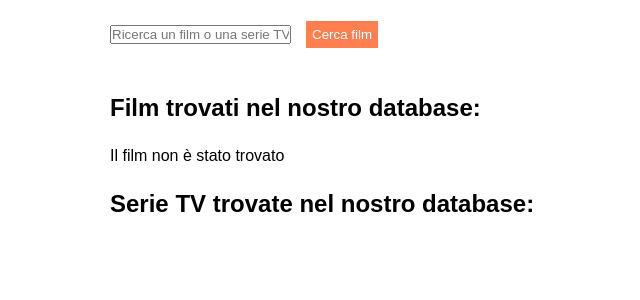
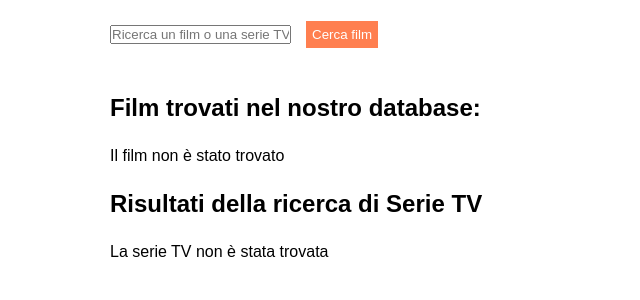
Before and after one commit to fabiomazzilli85/Boolflix, a Vue app: page / in a window 1280 px wide. Shown: the top 300 px of the page, without its empty margins (30-670 px from the left). Built offline with nearby package versions, Linux system fonts and the light colour scheme.

Commit message:
Inserito template con lista serie TV. Importato store.

```diff
--- a/src/components/results.vue
+++ b/src/components/results.vue
@@ -8,10 +8,16 @@
   </div>
 
   <div>
-    <h2>Serie TV trovate nel nostro database:</h2>
-    <ul>
-      <Card v-for="tvShow in store.tvs" :key="tvShow.id" :item="tvShow" />
+    <h2>Risultati della ricerca di Serie TV</h2>
+    <ul v-if="store.tvs.length !== 0">
+      <template v-for="tvShow in store.tvs" :key="tvShow.id">
+        <li><strong>Nome</strong>: {{ tvShow.name }}</li>
+        <li><strong>Lingua</strong>: {{ tvShow.original_language }}</li>
+        <li><strong>Voto della critica</strong>: {{ tvShow.vote_average }}</li>
+        <li><strong>Paese di Produzione</strong>: {{ tvShow.origin_country }}</li>
+      </template>
     </ul>
+    <p v-else>La serie TV non è stata trovata</p>
   </div>
 </template>
 
```
